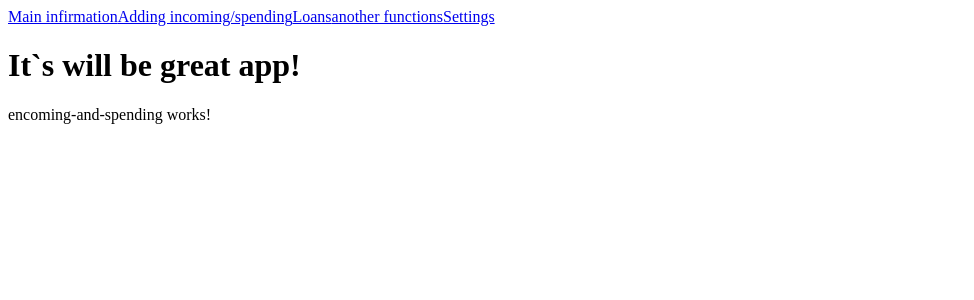
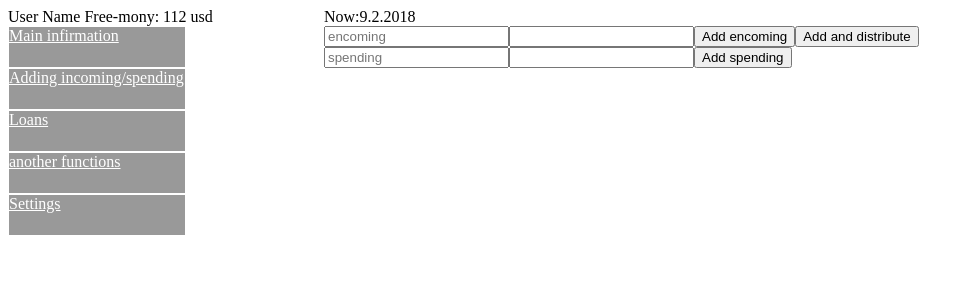
Before and after one commit to Miakshin/monyCounter, an Angular app: page /inandout in a window 1280 px wide. Shown: the top 300 px of the page, without its empty margins (0-974 px from the left). Built offline with nearby package versions, Linux system fonts and the light colour scheme.

Commit message:
added templates

```diff
--- a/src/app/app.component.css
+++ b/src/app/app.component.css
@@ -0,0 +1,21 @@
+*{
+  margin: 0px;
+  padding: 0px;
+}
+div.app-wrapper{
+  display: flex;
+}
+div.app-wrapper aside.navigation{
+  display: flex;
+  flex-direction: row;
+  width: 25%;
+}
+
+div.app-wrapper main{
+    width: 75%;
+}
+aside{
+  display: flex;
+  flex-flow: row;
+  flex-wrap: wrap;
+}
--- a/src/app/app.component.html
+++ b/src/app/app.component.html
@@ -1,5 +1,9 @@
-  <app-navigation></app-navigation>
-  <h1>
-    {{ title }}!
-  </h1>
-  <router-outlet></router-outlet>
+<div class="app-wrapper">
+  <aside class="navigation">
+      <app-short-information></app-short-information>
+      <app-navigation></app-navigation>
+  </aside>
+  <main>
+        <router-outlet></router-outlet>
+  </main>
+</div>
--- a/src/app/app.module.ts
+++ b/src/app/app.module.ts
@@ -10,6 +10,7 @@ import { EncomingAndSpendingComponent } from './encoming-and-spending/encoming-a
 import { AppRoutingModule } from './/app-routing.module';
 import { LoansComponent } from './loans/loans.component';
 import { EntranceComponent } from './entrance/entrance.component';
+import { ShortInformationComponent } from './short-information/short-information.component';
 
 
 @NgModule({
@@ -20,7 +21,8 @@ import { EntranceComponent } from './entrance/entrance.component';
     SettingsComponent,
     EncomingAndSpendingComponent,
     LoansComponent,
-    EntranceComponent
+    EntranceComponent,
+    ShortInformationComponent
   ],
   imports: [
     BrowserModule,
--- a/src/app/encoming-and-spending/encoming-and-spending.component.html
+++ b/src/app/encoming-and-spending/encoming-and-spending.component.html
@@ -1,3 +1,14 @@
-<p>
-  encoming-and-spending works!
-</p>
+<header>
+  <label>Now:</label>{{getDate()}}
+</header>
+<div class="encoming">
+  <input type="text" placeholder="encoming"/>
+  <input type="number" />
+  <button>Add encoming</button>
+  <button>Add and distribute</button>
+</div>
+<div class="spending">
+  <input type="text" placeholder="spending"/>
+  <input type="number" />
+  <button>Add spending</button>
+</div>
--- a/src/app/encoming-and-spending/encoming-and-spending.component.ts
+++ b/src/app/encoming-and-spending/encoming-and-spending.component.ts
@@ -7,7 +7,16 @@ import { Component, OnInit } from '@angular/core';
 })
 export class EncomingAndSpendingComponent implements OnInit {
 
+
   constructor() { }
+
+  getDate(){
+    let now = new Date;
+    let dd = now.getDate();
+    let mm = now.getMonth() + 1;
+    let yy = now.getFullYear();
+    return `${dd}.${mm}.${yy}`
+  }
 
   ngOnInit() {
   }
--- a/src/app/main-information/main-information.component.html
+++ b/src/app/main-information/main-information.component.html
@@ -1,3 +1,28 @@
-<p>
-  main-information works!
-</p>
+<h2>{{user}}</h2>
+<h3>Balance information</h3>
+<div class="information">
+  <div class="sum">
+    <p>
+      Your total amount is{{total}}
+    </p>
+  </div>
+  <div class="free-mony">
+    <p>
+      Free mony {{freeMony}}
+    </p>
+  </div>
+  <div class="cells">
+    <h4>Accumulation cells</h4>
+    <ul>
+      <li>
+        <label>Investigetion</label> {{cells.investigetion}}
+      </li>
+      <li>
+        <label>for buying a house</label> {{cells.house}}
+      </li>
+    </ul>
+  </div>
+  <div class="income scale">
+    <canvas width="200" height="100" style="border:1px solid #000000"></canvas>
+  </div>
+</div>
--- a/src/app/main-information/main-information.component.ts
+++ b/src/app/main-information/main-information.component.ts
@@ -7,6 +7,13 @@ import { Component, OnInit } from '@angular/core';
 })
 export class MainInformationComponent implements OnInit {
 
+  total: number = 500;
+  freeMony: number = 112;
+  cells = {
+    investigetion : 45,
+    house: 60
+  }
+
   constructor() { }
 
   ngOnInit() {
--- a/src/app/navigation/navigation.component.css
+++ b/src/app/navigation/navigation.component.css
@@ -0,0 +1,12 @@
+nav a{
+  display: block;
+  width: 100%;
+  height: 5vh;
+  border: 1px solid white;
+  color: white;
+}
+
+nav {
+  background-color: #999;
+  width: 100%;
+}
--- /dev/null
+++ b/src/app/short-information/short-information.component.html
@@ -0,0 +1,3 @@
+<div class="short-information">
+  {{user}} <label>Free-mony:</label> {{freeMony}} {{curancy}}
+</div>
--- /dev/null
+++ b/src/app/short-information/short-information.component.ts
@@ -0,0 +1,19 @@
+import { Component, OnInit } from '@angular/core';
+
+@Component({
+  selector: 'app-short-information',
+  templateUrl: './short-information.component.html',
+  styleUrls: ['./short-information.component.css']
+})
+export class ShortInformationComponent implements OnInit {
+
+  user: string = "User Name";
+  freeMony: number = 112;
+  curancy: string = "usd";
+
+  constructor() { }
+
+  ngOnInit() {
+  }
+
+}
```
Also changed, not shown: src/app/short-information/short-information.component.css (added), 1 other file (tests, documents, lock files or other folders).
